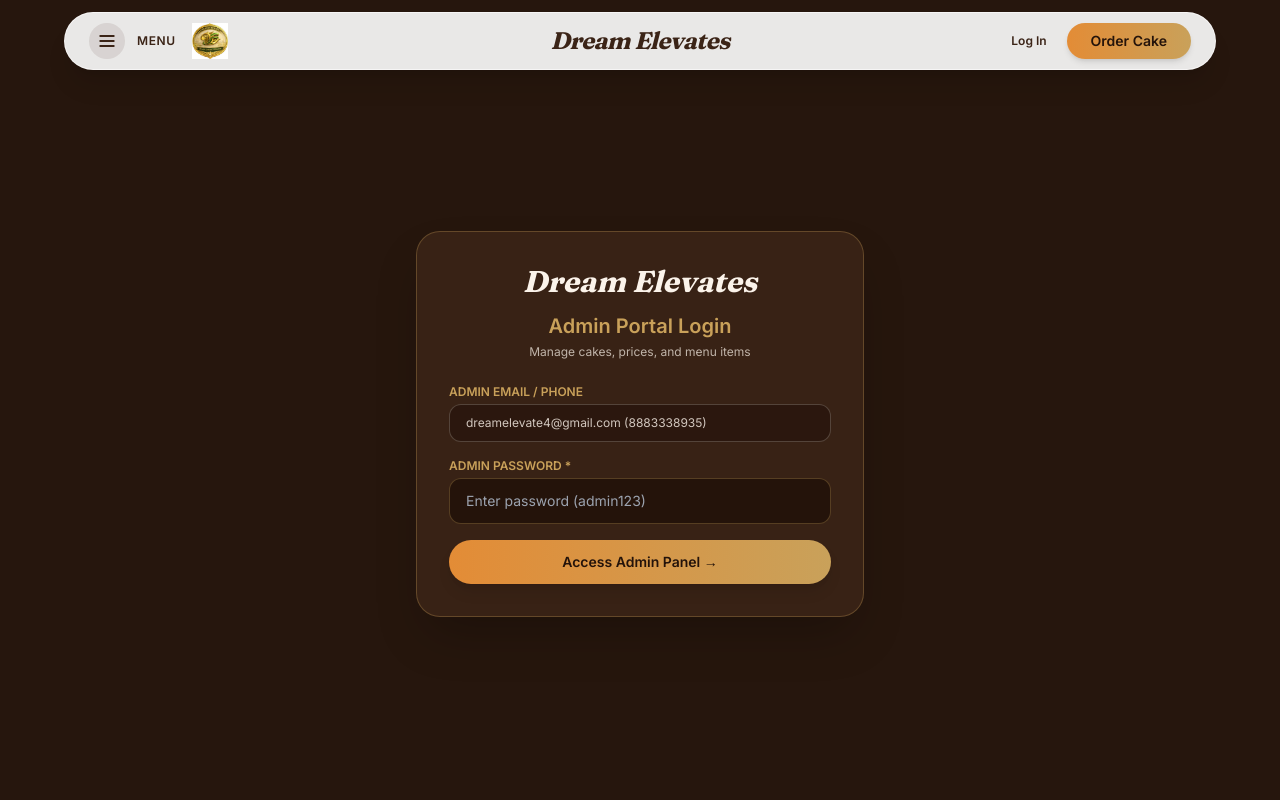
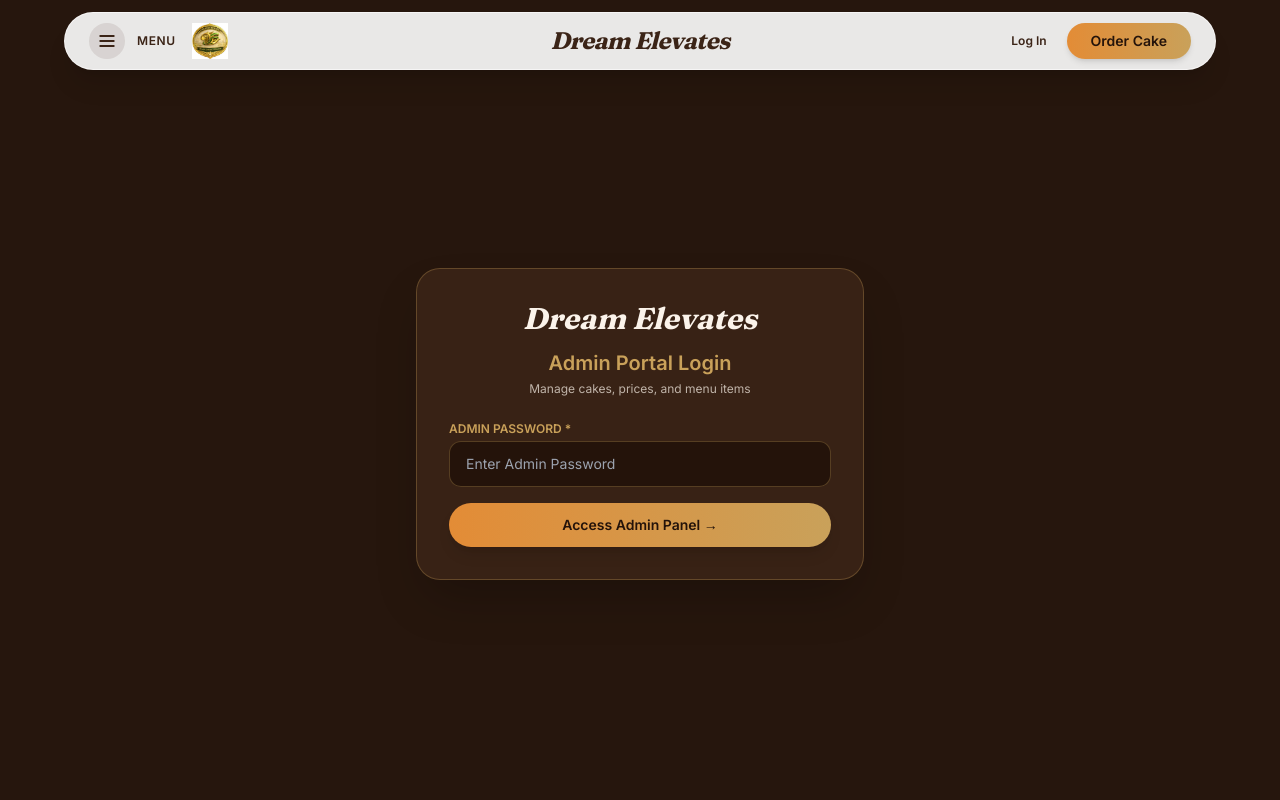
Before and after one commit to Mukil630/DREAM_ELEVATES, a Next.js app: page /admin in a window 1280 px wide. Shown: the top 800 px of the page. Built offline with nearby package versions, Linux system fonts and the light colour scheme.

Commit message:
Update admin password to DreamElevate@1603 and remove exposed admin contact details from login card

```diff
--- a/app/admin/page.tsx
+++ b/app/admin/page.tsx
@@ -6,7 +6,7 @@ import Image from "next/image";
 import { motion, AnimatePresence } from "framer-motion";
 import { MenuItem } from "@/app/api/menu-items/route";
 
-const validPasswords = ["DreamElivate", "DreamElevate", "admin123", "8883338935"];
+const validPasswords = ["DreamElevate@1603"];
 
 export default function AdminPage() {
   const [isAuthenticated, setIsAuthenticated] = useState(false);
@@ -158,24 +158,12 @@ export default function AdminPage() {
           <form onSubmit={handleLogin} className="space-y-4">
             <div>
               <label className="block text-xs font-bold text-[#C9A15A] uppercase mb-1">
-                Admin Email / Phone
-              </label>
-              <input
-                type="text"
-                readOnly
-                value="dreamelevate4@gmail.com (8883338935)"
-                className="w-full rounded-xl border border-[#FBF3EA]/20 bg-[#24130A]/60 px-4 py-2.5 text-xs text-[#FBF3EA]/80 outline-none cursor-not-allowed"
-              />
-            </div>
-
-            <div>
-              <label className="block text-xs font-bold text-[#C9A15A] uppercase mb-1">
                 Admin Password *
               </label>
               <input
                 type="password"
                 required
-                placeholder="Enter password (admin123)"
+                placeholder="Enter Admin Password"
                 value={password}
                 onChange={(e) => setPassword(e.target.value)}
                 className="w-full rounded-xl border border-[#C9A15A]/30 bg-[#24130A] px-4 py-3 text-sm text-[#FBF3EA] outline-none focus:border-[#C9A15A] transition-colors"
```
